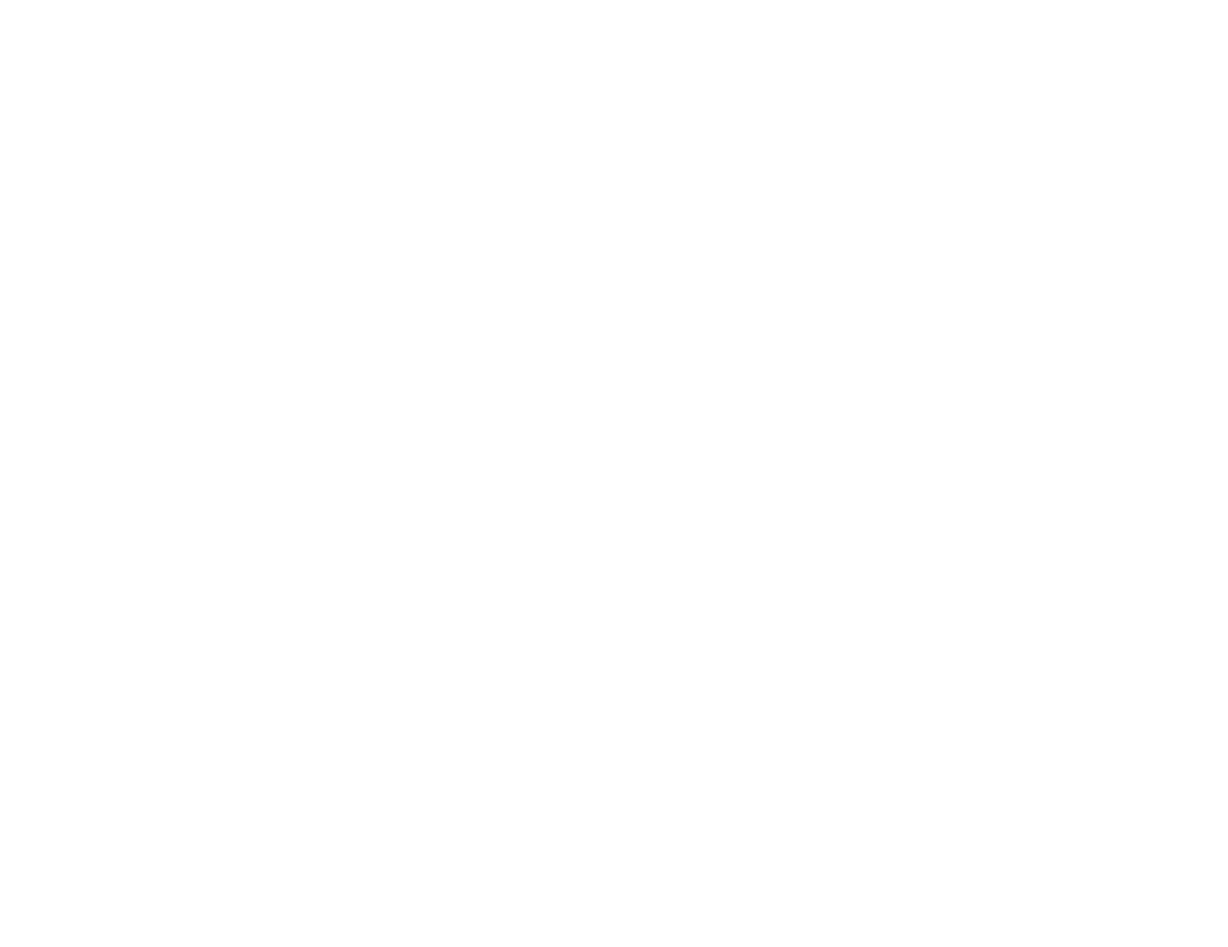
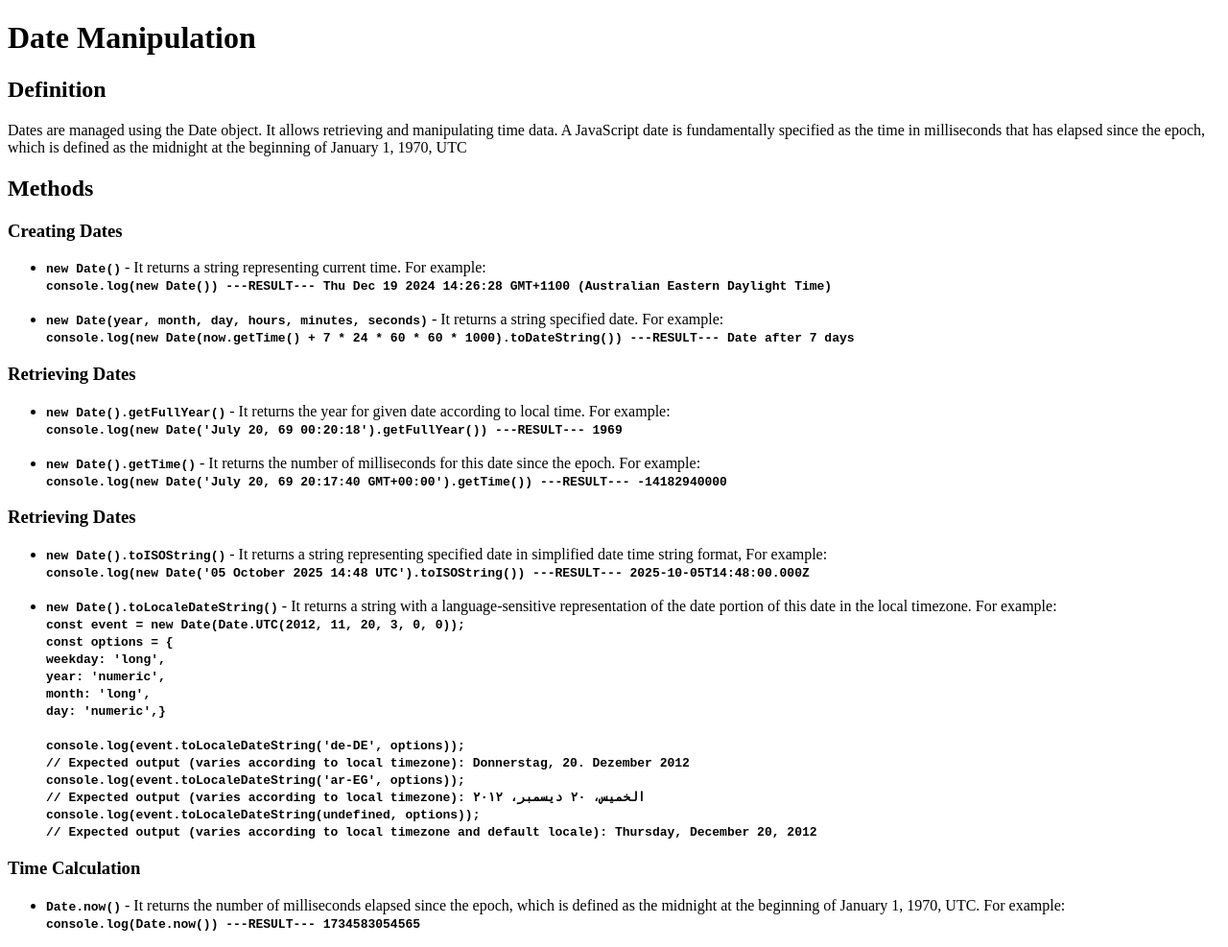
Before and after one commit to sabinbabu/js-concepts-data-manipulation, a plain HTML site: page date-manipulation/date.html in a window 1280 px wide. Shown: the whole page at 96% size. Before the commit the page ends 800 px from the top, so only its background shows below. Drawn offline with Linux system fonts and the light colour scheme.

Commit message:
date section added

```diff
--- a/date-manipulation/date.html
+++ b/date-manipulation/date.html
@@ -6,6 +6,32 @@
     <title>Date Manipulation</title>
   </head>
   <body>
+    <h1 id="heading"></h1>
+    <h2 id="definition"></h2>
+    <p id="definition-para"></p>
+    <h2 id="methods"></h2>
+    <h3 id="creating-dates"></h3>
+    <ul>
+      <li id="current-date"></li>
+      <br />
+      <li id="specefic-date"></li>
+    </ul>
+    <h3 id="retrieving-date"></h3>
+    <ul>
+      <li id="get-date-day"></li>
+      <br />
+      <li id="get-time"></li>
+    </ul>
+    <h3 id="formatting"></h3>
+    <ul>
+      <li id="to-iso-string"></li>
+      <br />
+      <li id="to-locale-date-string"></li>
+    </ul>
+    <h3 id="time-calculation"></h3>
+    <ul>
+      <li id="get-timestamp"></li>
+    </ul>
     <script src="./date.js"></script>
   </body>
 </html>
--- a/date-manipulation/date.js
+++ b/date-manipulation/date.js
@@ -0,0 +1,63 @@
+const headingEl = document.getElementById("heading");
+headingEl.innerText = "Date Manipulation";
+
+const definitionEl = document.getElementById("definition");
+definitionEl.innerText = "Definition";
+
+const definitionParaEl = document.getElementById("definition-para");
+definitionParaEl.innerHTML =
+  "Dates are managed using the Date object. It allows retrieving and manipulating time data. A JavaScript date is fundamentally specified as the time in milliseconds that has elapsed since the epoch, which is defined as the midnight at the beginning of January 1, 1970, UTC ";
+
+const methodsEl = document.getElementById("methods");
+methodsEl.innerText = "Methods";
+
+//creating dates
+const creatingDateEl = document.getElementById("creating-dates");
+creatingDateEl.innerText = "Creating Dates";
+
+//current date
+const currentDateEl = document.getElementById("current-date");
+currentDateEl.innerHTML =
+  "<b><code>new Date()</code></b> - It returns a string representing current time.  For example: <code>  <br><b> console.log(new Date()) ---RESULT--- Thu Dec 19 2024 14:26:28 GMT+1100 (Australian Eastern Daylight Time) </b></code>";
+
+//specific-date
+const specificDateEl = document.getElementById("specefic-date");
+specificDateEl.innerHTML =
+  "<b><code>new Date(year, month, day, hours, minutes, seconds)</code></b> - It returns a string specified date.  For example: <code>  <br><b> console.log(new Date(now.getTime() + 7 * 24 * 60 * 60 * 1000).toDateString()) ---RESULT--- Date after 7 days</b></code>";
+
+//Retrieving dates
+const retrievingDateEl = document.getElementById("retrieving-date");
+retrievingDateEl.innerText = "Retrieving Dates";
+
+//get day date
+const getDatDateEl = document.getElementById("get-date-day");
+getDatDateEl.innerHTML =
+  "<b><code>new Date().getFullYear()</code></b> - It  returns the year for given date according to local time. For example: <code>  <br><b> console.log(new Date('July 20, 69 00:20:18').getFullYear()) ---RESULT--- 1969 </b></code>";
+
+//get time
+const getTimeEl = document.getElementById("get-time");
+getTimeEl.innerHTML =
+  "<b><code>new Date().getTime()</code></b> - It returns the number of milliseconds for this date since the epoch.  For example: <code>  <br><b> console.log(new Date('July 20, 69 20:17:40 GMT+00:00').getTime()) ---RESULT--- -14182940000 </b></code>";
+
+//Formatting
+const formattingEl = document.getElementById("formatting");
+formattingEl.innerText = "Retrieving Dates";
+
+// to iso string
+const toISOStringEL = document.getElementById("to-iso-string");
+toISOStringEL.innerHTML =
+  "<b><code>new Date().toISOString()</code></b> - It returns a string representing specified date in simplified date time string format, For example: <code>  <br><b> console.log(new Date('05 October 2025 14:48 UTC').toISOString()) ---RESULT--- 2025-10-05T14:48:00.000Z </b></code>";
+
+//to locale date string
+const toLocaleStringEl = document.getElementById("to-locale-date-string");
+toLocaleStringEl.innerHTML =
+  "<b><code>new Date().toLocaleDateString()</code></b> - It returns a string with a language-sensitive representation of the date portion of this date in the local timezone. For example: <code>  <br><b> const event = new Date(Date.UTC(2012, 11, 20, 3, 0, 0)); <br>const options = {<br> weekday: 'long',<br>  year: 'numeric',<br> month: 'long', <br> day: 'numeric',}<br><br>console.log(event.toLocaleDateString('de-DE', options));<br>// Expected output (varies according to local timezone): Donnerstag, 20. Dezember 2012<br>console.log(event.toLocaleDateString('ar-EG', options));<br>// Expected output (varies according to local timezone): الخميس، ٢٠ ديسمبر، ٢٠١٢<br>console.log(event.toLocaleDateString(undefined, options));<br>// Expected output (varies according to local timezone and default locale): Thursday, December 20, 2012</b></code>";
+
+//Time Calculation
+const timeCalculationEl = document.getElementById("time-calculation");
+timeCalculationEl.innerText = "Time Calculation";
+
+// get timestamp
+const getTimeStampEl = document.getElementById("get-timestamp");
+getTimeStampEl.innerHTML =
+  "<b><code>Date.now()</code></b> - It returns the number of milliseconds elapsed since the epoch, which is defined as the midnight at the beginning of January 1, 1970, UTC. For example: <code>  <br><b> console.log(Date.now()) ---RESULT--- 1734583054565 </b></code>";
```
